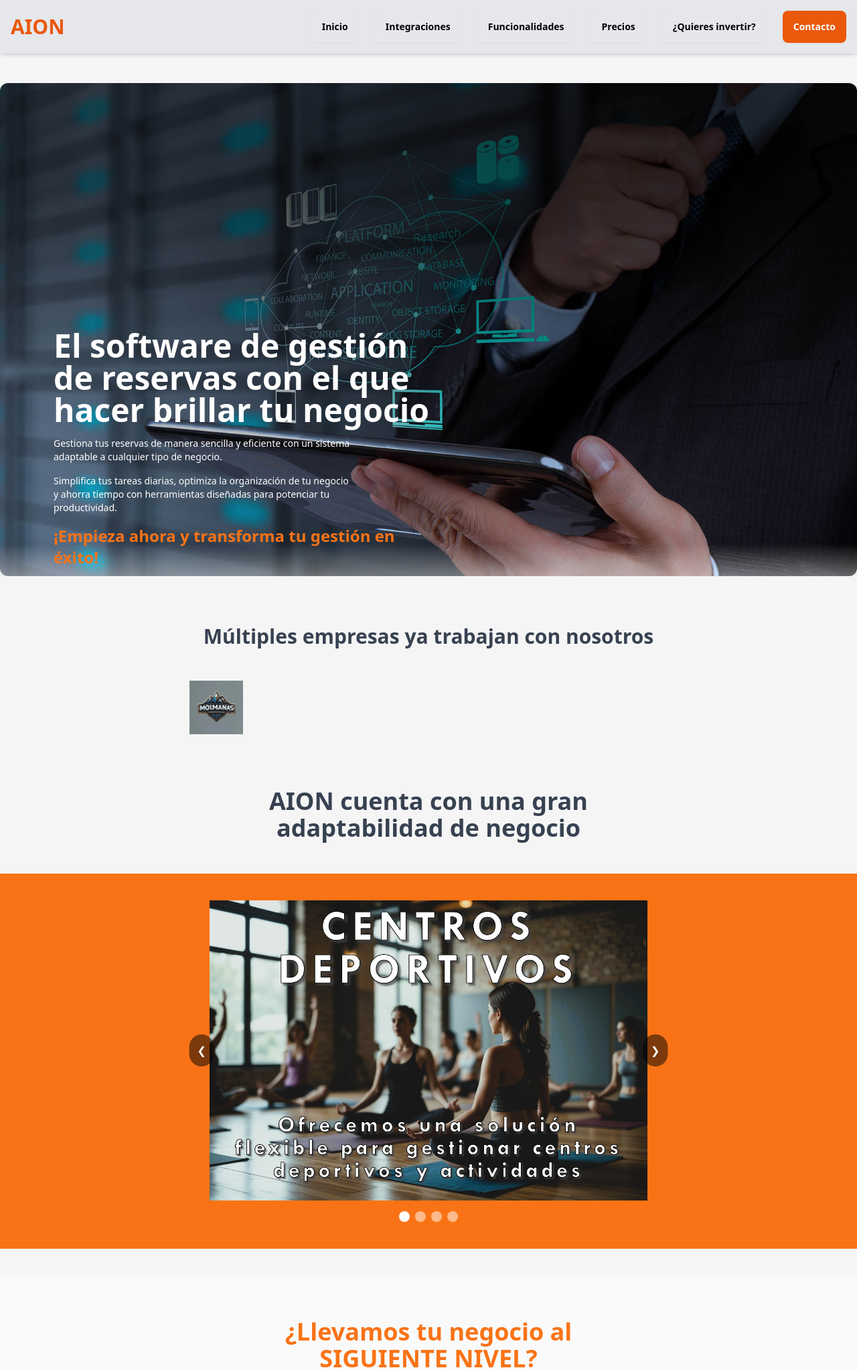
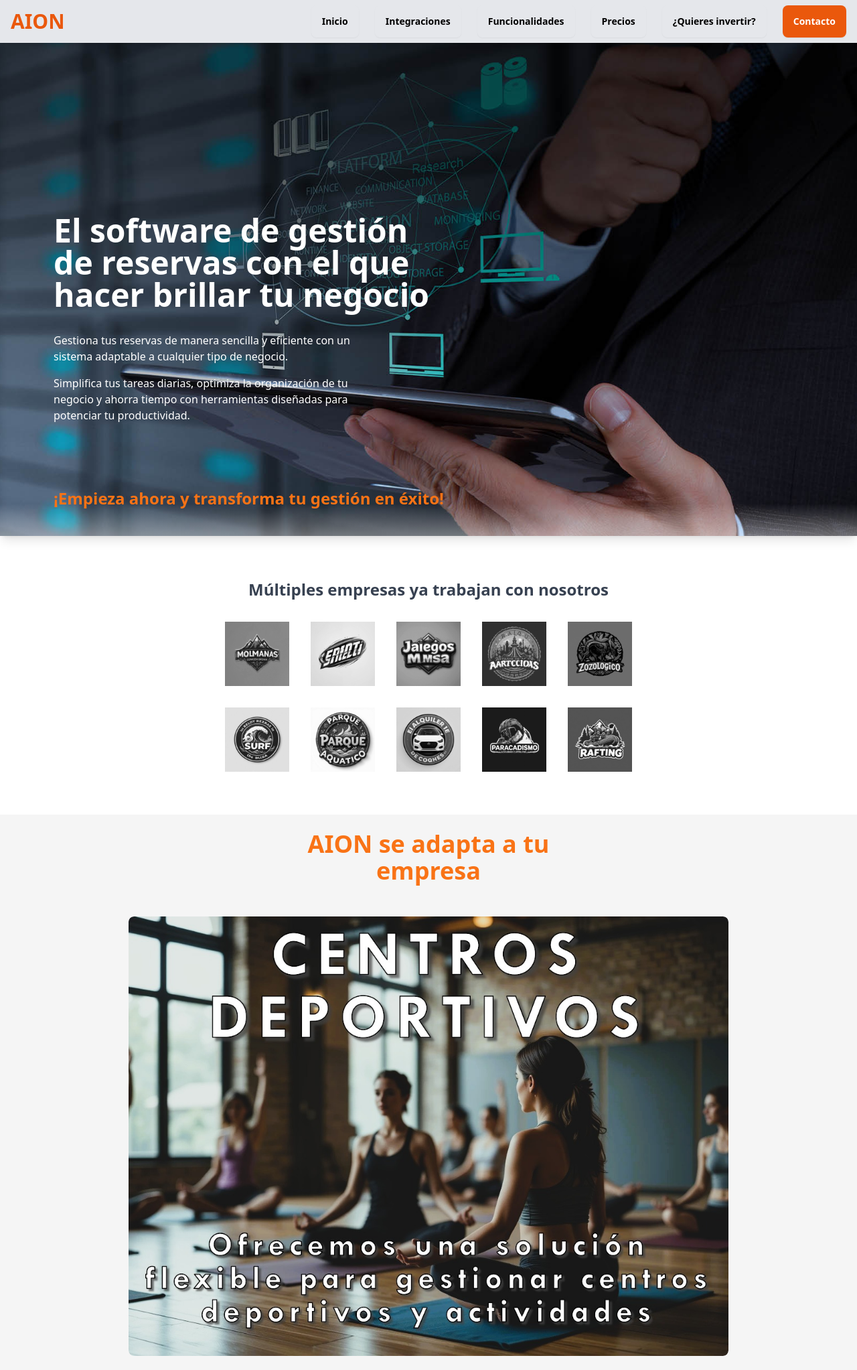
Before and after one commit to seccion9/aion-landing, a PHP site: page / in a window 1280 px wide. Shown: the top 2045 px of the page at 67% size. Run offline with PHP 8.4, Linux system fonts and the light colour scheme; some libraries are stand-ins or nearby versions.

Commit message:
Muchos cambios que comentar
.

```diff
--- a/proyecto_aion_tailwind/index.html
+++ b/proyecto_aion_tailwind/index.html
@@ -21,12 +21,11 @@
     <link rel="stylesheet" href="styles.css">
 </head>
 <body>
-
-    <header class="bg-gray-200 shadow-md fixed top-0 left-0 w-full z-50">
+    <header class="bg-gray-200 shadow-md fixed top-0 left-0 w-full z-50 flex items-center h-16 z-[9999]">
         <nav class="container mx-auto flex justify-between items-center p-4 relative">
             <a href="index.html" class="text-3xl font-bold text-orange-600">AION</a>
 
-            <!-- Boton de menú -->
+            <!-- Botón de menú -->
             <div class="lg:hidden">
                 <button id="menu-toggle" class="btn btn-ghost" aria-label="Abrir menú">
                     <svg class="w-6 h-6" xmlns="http://www.w3.org/2000/svg" fill="none" viewBox="0 0 24 24" stroke="currentColor">
@@ -49,97 +48,97 @@
 
     <main>
         <section id="main">
-            <section class="bg-neutral-100 relative flex items-center justify-center px-0 py-8" style="height: 100vh;">
+            <section class="bg-neutral-100 relative flex items-center justify-center px-0 py-0 h-screen">
                 <!-- Contenedor de la imagen -->
-                <div class="relative w-full h-full mt-16">
-                    <img src="img/inicio.jpg" alt="Gestiona tus reservas" class="w-full h-full object-cover rounded-xl shadow-lg">
+                <div class="relative w-full h-full">
+                    <img src="img/inicio.jpg" alt="Gestiona tus reservas" class="w-full h-full object-cover shadow-lg">
 
                     <div class="absolute bottom-0 left-0 w-full h-12 bg-gradient-to-t from-neutral-100/40 to-transparent"></div>
 
-                    <div class="absolute left-20 top-1/2 transform -translate-y-1/2 text-left space-y-4 max-w-xl text-white" data-aos="fade-right" data-aos-duration="1000">
-                        <h1 class="text-5xl font-bold">
+                    <div class="absolute left-20 top-[40%] transform -translate-y-1/2 text-left space-y-4 max-w-xl text-white" data-aos="fade-right" data-aos-duration="1000">
+                        <h1 class="text-5xl font-bold mb-8">
                             El software de gestión de reservas con el que hacer brillar tu negocio
                         </h1>
-                        <p class="text-sm max-w-md">
+                        <p class="text-base max-w-md">
                             Gestiona tus reservas de manera sencilla y eficiente con un sistema adaptable a cualquier tipo de negocio.
                         </p>
-                        <p class="text-sm max-w-md">
+                        <p class="text-base max-w-md">
                             Simplifica tus tareas diarias, optimiza la organización de tu negocio y ahorra tiempo con herramientas diseñadas para potenciar tu productividad.
                         </p>
-                        <p class="text-2xl font-semibold text-accent text-orange-500 max-w-2xl" data-aos="fade-right" data-aos-duration="1000">
-                            ¡Empieza ahora y transforma tu gestión en éxito!
-                        </p>
                     </div>
+
+                    <p class="absolute left-20 bottom-10 text-2xl font-semibold text-accent text-orange-500 max-w-2xl" data-aos="fade-right" data-aos-duration="1000">
+                        ¡Empieza ahora y transforma tu gestión en éxito!
+                    </p>
                 </div>
             </section>
         </section>
 
-        <section class="logos-empresas bg-neutral-100 relative flex flex-col items-center justify-center py-10 gap-4">
-            <div class="texto-logos mt-8">
-                <p class="cantidad-empresas text-gray-700 bg-neutral-100 font-bold text-3xl">
-                    <strong>Múltiples empresas</strong> ya trabajan con nosotros
-                </p>
+        <section class="logos-empresas py-16 bg-white">
+            <div class="texto-logos text-center mb-4">
+                <p class="cantidad-empresas text-2xl font-semibold text-gray-700">Múltiples empresas <strong>ya trabajan con nosotros</strong></p>
             </div>
 
-            <section class="relative bg-neutral-100 overflow-hidden w-3/5 h-20 bg-gray-800 mt-8 mx-auto">
-                <div class="absolute flex space-x-10 animate-marquee max-w-full">
-                    <div class="flex items-center space-x-10">
-                        <div class="marquee-wrapper">
-                            <div class="marquee-content">
-                                <img src="./img/logoMontañas.jpg" class="h-20">
-                                <img src="./img/logoBebida.jpg" class="h-20">
-                                <img src="./img/logoJuego.jpg" class="h-20">
-                                <img src="./img/logoParque.jpg" class="h-20">
-                                <img src="./img/logoZoo.jpg" class="h-20">
-                                <img src="./img/logoSurf.jpg" class="h-20">
-                                <img src="./img/logoParqueAcuatico.jpg" class="h-20">
-                                <img src="./img/logoCoche.jpg" class="h-20">
-                                <img src="./img/logoParacaidismo.jpg" class="h-20">
-                                <img src="./img/logoRafting.jpg" class="h-20">
+            <!-- Contenedor de Logos -->
+            <section class="logos mx-auto justify-center px-4">
+                <div class="flex justify-center space-x-8 max-w-screen-xl mx-auto mt-8" data-aos="fade-right" data-aos-duration="1000">
+                    <img src="./img/logoMontañas.jpg" class="w-24 h-auto filter grayscale transition duration-300 ease-in-out transform hover:grayscale-0 hover:scale-105">
+                    <img src="./img/logoBebida.jpg" class="w-24 h-auto filter grayscale transition duration-300 ease-in-out transform hover:grayscale-0 hover:scale-105">
+                    <img src="./img/logoJuego.jpg" class="w-24 h-auto filter grayscale transition duration-300 ease-in-out transform hover:grayscale-0 hover:scale-105">
+                    <img src="./img/logoParque.jpg" class="w-24 h-auto filter grayscale transition duration-300 ease-in-out transform hover:grayscale-0 hover:scale-105">
+                    <img src="./img/logoZoo.jpg" class="w-24 h-auto filter grayscale transition duration-300 ease-in-out transform hover:grayscale-0 hover:scale-105">
+                </div>
+
+                <div class="flex justify-center space-x-8 max-w-screen-xl mx-auto mt-8" data-aos="fade-left" data-aos-duration="1000">
+                    <img src="./img/logoSurf.jpg" class="w-24 h-auto filter grayscale transition duration-300 ease-in-out transform hover:grayscale-0 hover:scale-105">
+                    <img src="./img/logoParqueAcuatico.jpg" class="w-24 h-auto filter grayscale transition duration-300 ease-in-out transform hover:grayscale-0 hover:scale-105">
+                    <img src="./img/logoCoche.jpg" class="w-24 h-auto filter grayscale transition duration-300 ease-in-out transform hover:grayscale-0 hover:scale-105">
+                    <img src="./img/logoParacaidismo.jpg" class="w-24 h-auto filter grayscale transition duration-300 ease-in-out transform hover:grayscale-0 hover:scale-105">
+                    <img src="./img/logoRafting.jpg" class="w-24 h-auto filter grayscale transition duration-300 ease-in-out transform hover:grayscale-0 hover:scale-105">
+                </div>
+            </section>
+        </section>
+
+        <section class="bg-neutral-100 relative flex flex-col items-center justify-center py-6 pb-20" id="carrusel">
+            <h2 class="text-4xl font-bold text-orange-500 text-center mb-6 max-w-lg">AION se adapta a tu empresa</h2>
+            <div class="w-full py-6 flex justify-center flex-col items-center mt-0">
+                <div class="relative w-full flex items-center justify-center">
+
+                    <div class="overflow-hidden w-full max-w-4xl rounded-lg">
+                        <div class="flex transition-transform duration-500 ease-in-out" id="carousel">
+                            <div class="carousel-item w-full flex-shrink-0 rounded-lg overflow-hidden h-[41rem]">
+                                <img src="img/centrosDeportivos.JPG" class="w-full h-full object-cover" />
+                            </div>
+                            <div class="carousel-item w-full flex-shrink-0 rounded-lg overflow-hidden h-[41rem]">
+                                <img src="img/experienciaInmersiva.JPG" class="w-full h-full object-cover" />
+                            </div>
+                            <div class="carousel-item w-full flex-shrink-0 rounded-lg overflow-hidden h-[41rem]">
+                                <img src="img/aireLibre.JPG" class="w-full h-full object-cover" />
+                            </div>
+                            <div class="carousel-item w-full flex-shrink-0 rounded-lg overflow-hidden h-[41rem]">
+                                <img src="img/negocio.JPG" class="w-full h-full object-cover" />
                             </div>
                         </div>
                     </div>
                 </div>
-            </section>
-        </section>
 
-        <section class=" bg-neutral-100 relative flex flex-col items-center justify-center py-10" id="carrusel">
-            <h2 class="text-4xl font-bold text-gray-700 text-center mb-6 max-w-lg">AION cuenta con una gran adaptabilidad de negocio</h2>
-            <div class="w-full bg-orange-500 py-10 flex justify-center flex-col items-center mt-6">
-                <div class="relative w-full flex items-center justify-center">
-                    <button class="absolute left-1/4 -translate-x-full z-50 bg-black bg-opacity-50 text-white p-3 rounded-full hover:bg-opacity-75 transition" onclick="prevSlide()">❮</button>
+                <div class="absolute bottom-4 left-0 right-0 flex justify-center items-center px-6">
+                    <button class="z-50 bg-gray-600 bg-opacity-50 text-white p-3 rounded-full hover:bg-opacity-75 transition" onclick="prevSlide()">❮</button>
 
-                    <div class="overflow-hidden w-full max-w-3xl rounded-lg">
-                        <div class="flex transition-transform duration-500 ease-in-out" id="carousel">
-                            <div class="carousel-item w-full flex-shrink-0 rounded-lg overflow-hidden h-[28rem]">
-                                <img src="img/centrosDeportivos.JPG" class="w-full h-full object-contain" />
-                            </div>
-                            <div class="carousel-item w-full flex-shrink-0 rounded-lg overflow-hidden h-[28rem]">
-                                <img src="img/experienciaInmersiva.JPG" class="w-full h-full object-contain" />
-                            </div>
-                            <div class="carousel-item w-full flex-shrink-0 rounded-lg overflow-hidden h-[28rem]">
-                                <img src="img/aireLibre.JPG" class="w-full h-full object-contain" />
-                            </div>
-                            <div class="carousel-item w-full flex-shrink-0 rounded-lg overflow-hidden h-[28rem]">
-                                <img src="img/negocio.JPG" class="w-full h-full object-contain" />
-                            </div>
-                        </div>
+                    <div class="flex justify-center gap-2 mx-4">
+                        <div id="dot-0" class="w-4 h-4 rounded-full bg-gray-600 opacity-50 cursor-pointer hover:opacity-100 transition" onclick="goToSlide(0)"></div>
+                        <div id="dot-1" class="w-4 h-4 rounded-full bg-gray-600 opacity-50 cursor-pointer hover:opacity-100 transition" onclick="goToSlide(1)"></div>
+                        <div id="dot-2" class="w-4 h-4 rounded-full bg-gray-600 opacity-50 cursor-pointer hover:opacity-100 transition" onclick="goToSlide(2)"></div>
+                        <div id="dot-3" class="w-4 h-4 rounded-full bg-gray-600 opacity-50 cursor-pointer hover:opacity-100 transition" onclick="goToSlide(3)"></div>
                     </div>
 
-                    <button class="absolute right-1/4 translate-x-full z-50 bg-black bg-opacity-50 text-white p-3 rounded-full hover:bg-opacity-75 transition" onclick="nextSlide()">❯</button>
-                </div>
-
-                <div class="flex justify-center gap-2 mt-4">
-                    <div id="dot-0" class="w-4 h-4 rounded-full bg-white opacity-50 cursor-pointer hover:opacity-100 transition" onclick="goToSlide(0)"></div>
-                    <div id="dot-1" class="w-4 h-4 rounded-full bg-white opacity-50 cursor-pointer hover:opacity-100 transition" onclick="goToSlide(1)"></div>
-                    <div id="dot-2" class="w-4 h-4 rounded-full bg-white opacity-50 cursor-pointer hover:opacity-100 transition" onclick="goToSlide(2)"></div>
-                    <div id="dot-3" class="w-4 h-4 rounded-full bg-white opacity-50 cursor-pointer hover:opacity-100 transition" onclick="goToSlide(3)"></div>
+                    <button class="z-50 bg-gray-600 bg-opacity-50 text-white p-3 rounded-full hover:bg-opacity-75 transition" onclick="nextSlide()">❯</button>
                 </div>
             </div>
         </section>
 
         <section class="extra-info bg-neutral-50 py-16 min-h-screen flex flex-col items-center" id="funcionalidades">
-            <h2 class="main-title text-center text-orange-500 text-4xl font-bold mb-12 w-full">¿Llevamos tu negocio al <br>SIGUIENTE NIVEL?</h2>
+            <h2 class="main-title text-center text-orange-500 text-4xl font-bold mb-12 w-full">¿Estas listo para dar el salto al siguiente nivel?</h2>
 
             <div class="sections flex gap-16 px-4 w-full max-w-7xl relative">
                 <div class="flex flex-col gap-10 w-2/5 ml-8" id="tarjetas">
@@ -152,7 +151,7 @@
                             <h3 class="text-xl font-semibold mb-4">Diseño adaptable a móviles y tabletas</h3>
                         </div>
                         <div class="icon-container flex items-center justify-center absolute right-4">
-                            <i class="fas fa-arrow-right text-2xl text-orange-500"></i>
+                            <i class="fas fa-arrow-right text-2xl text-gray-800"></i>
                         </div>
                     </div>
 
@@ -164,7 +163,7 @@
                             <h3 class="text-xl font-semibold mb-4">Ampliamente personalizable y de fácil integración</h3>
                         </div>
                         <div class="icon-container flex items-center justify-center absolute right-4">
-                            <i class="fas fa-arrow-right text-2xl text-orange-500"></i>
+                            <i class="fas fa-arrow-right text-2xl text-gray-800"></i>
                         </div>
                     </div>
 
@@ -176,7 +175,7 @@
                             <h3 class="text-xl font-semibold mb-4">Soporte técnico personal</h3>
                         </div>
                         <div class="icon-container flex items-center justify-center absolute right-4">
-                            <i class="fas fa-arrow-right text-2xl text-orange-500"></i>
+                            <i class="fas fa-arrow-right text-2xl text-gray-800"></i>
                         </div>
                     </div>
 
@@ -188,7 +187,7 @@
                             <h3 class="text-xl font-semibold mb-4">Interfaz empresarial sencilla</h3>
                         </div>
                         <div class="icon-container flex items-center justify-center absolute right-4">
-                            <i class="fas fa-arrow-right text-2xl text-orange-500"></i>
+                            <i class="fas fa-arrow-right text-2xl text-gray-800"></i>
                         </div>
                     </div>
                 </div>
--- a/proyecto_aion_tailwind/styles.css
+++ b/proyecto_aion_tailwind/styles.css
@@ -1,6 +1,6 @@
 body {
     overflow-x: hidden;
-    margin-top: 60px;
+    margin: 0;
 }
 
 img {
@@ -8,11 +8,9 @@
     height: auto;
     object-fit: contain;
 }
+
 section {
     scroll-margin-top: 60px;
-}
-main {
-    margin-top: 60px;
 }
 
 .container {
@@ -23,6 +21,10 @@
 .section-padding {
     padding-left: 15px;
     padding-right: 15px;
+}
+
+header {
+    height: 60px;
 }
 
 @media (max-width: 1023px) {
@@ -44,7 +46,12 @@
         align-items: center;
         justify-content: center;
         padding: 0.5rem 1rem;
-      }
+    }
+}
 
-
-  }
+.selected {
+    border: 2px solid orange;
+    border-radius: 8px;
+    position: relative;
+    z-index: 10;
+}
```
Also changed, not shown: proyecto_aion_tailwind/formulario.html (+47 -79 lines), proyecto_aion_tailwind/invertir.html (+17 -19 lines), proyecto_aion_tailwind/mensajeDuda.js (+8 -6 lines), proyecto_aion_tailwind/script_info_tarjetas.js (+9 -6 lines), proyecto_aion_tailwind/img/imagen_contacto.png (added).
